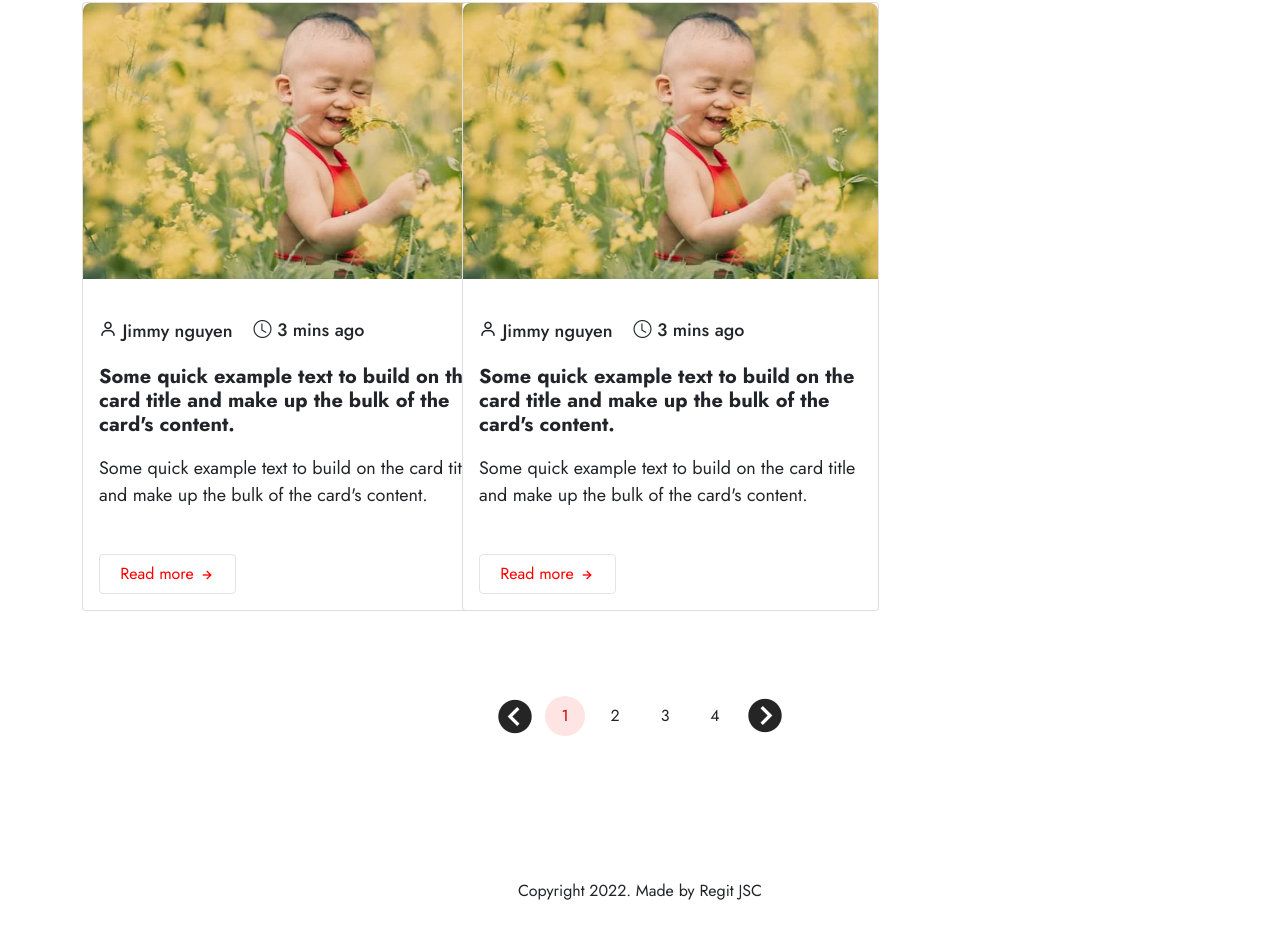
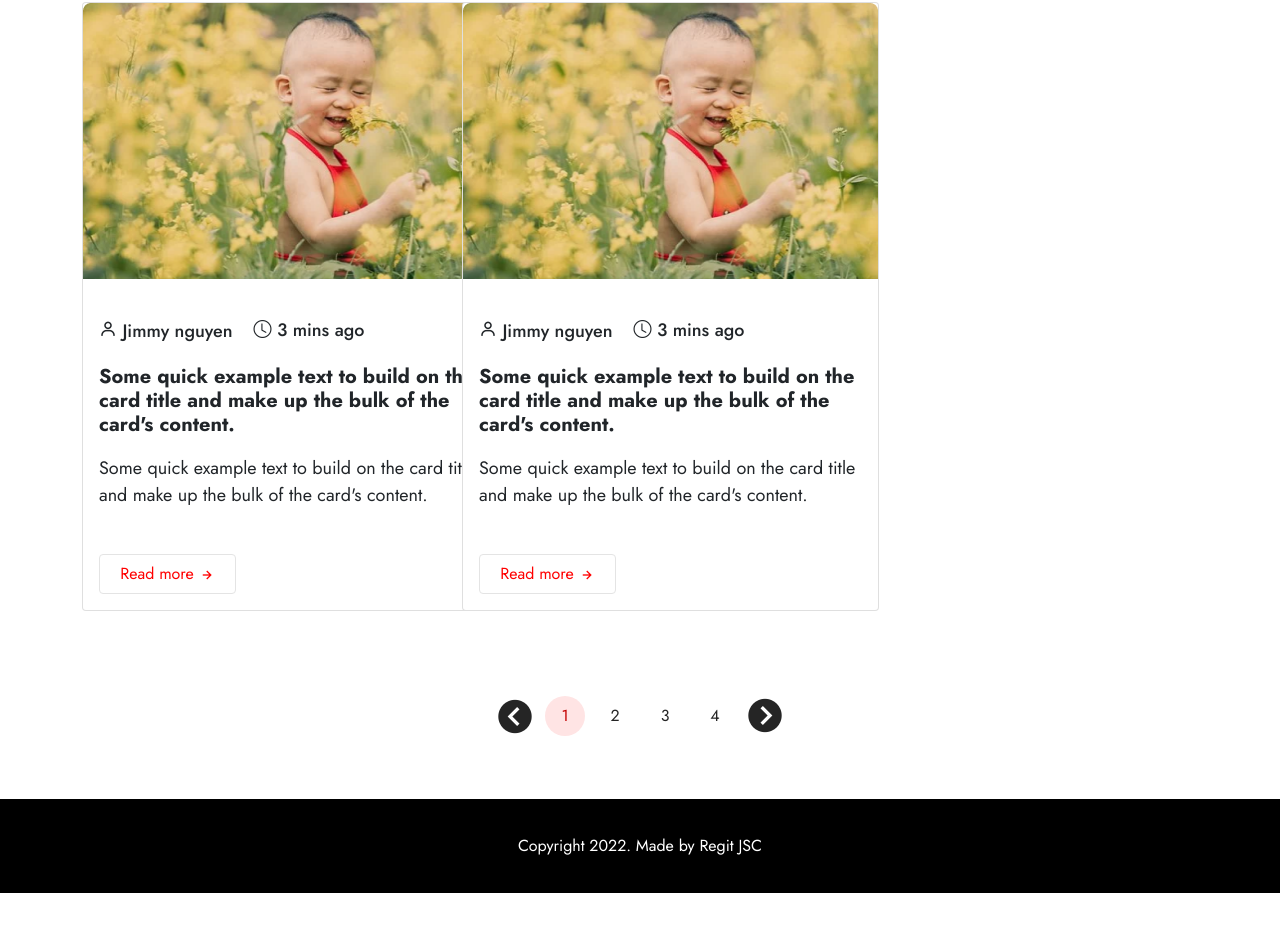
Before and after one commit to hoangnh-regit/html, a website: page index.html in a window 1280 px wide. Shown: the part 1407-2346 px from the top of the page. After the commit the page ends 2300 px from the top, so only its background shows below. Drawn offline with nearby package versions, Linux system fonts and the light colour scheme.

Commit message:
add footer

```diff
--- a/scss/index.scss
+++ b/scss/index.scss
@@ -14,12 +14,13 @@
 @import 'header';
 @import 'content';
 footer {
-  height: 200px;
+  height: 94px;
+  background-color: #000000;
   display: flex;
   justify-content: center;
   align-items: center;
+  color: #fff;
+  p{
+    margin: auto 0;
+  }
 }
-
-footer button {
-  @include buttonStyle();
-}
```
Also changed, not shown: index.css, scss/_footer.scss (deleted), 1 other file.
